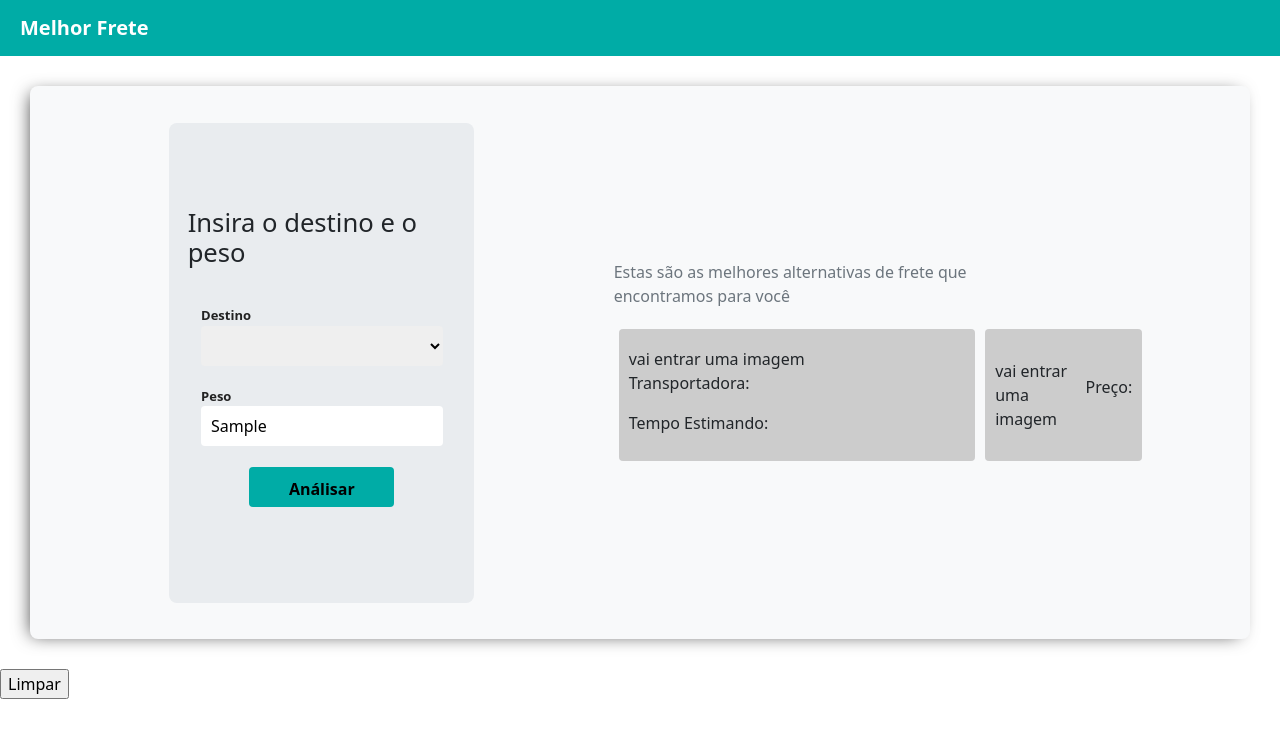
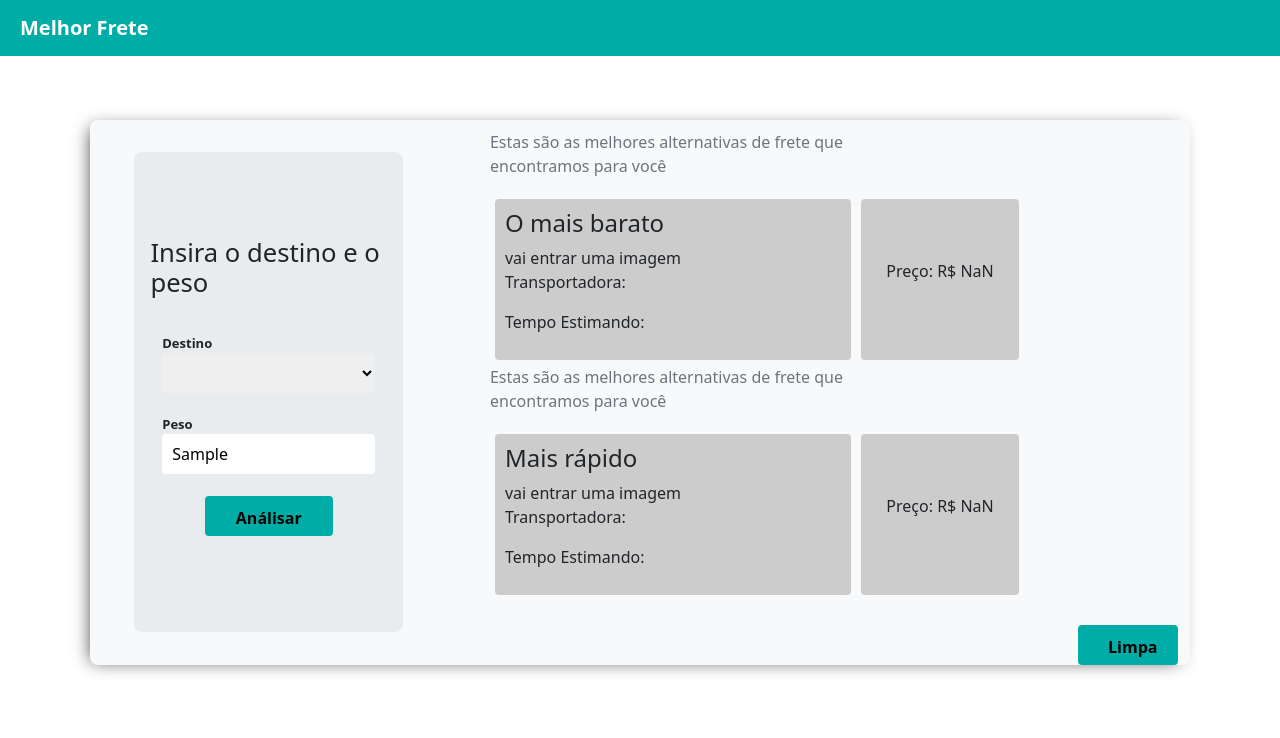
Before and after one commit to flaviosantospqri/desafio_coorlab_vueJs, a Vue app in the folder code/: page / in a window 1280 px wide. Both pictures are taken after typing "Sample" into the empty fields and a click on the input "Análisar". Shown: the top 738 px of the page. Built offline with nearby package versions, Linux system fonts and the light colour scheme; data requests are answered from the project's data file.

Commit message:
feat: Render cards and impl logic to format number

```diff
--- a/code/src/App.vue
+++ b/code/src/App.vue
@@ -3,10 +3,6 @@
     <BestTransport/>
     <div class="container-body-page">
       <FormTransportPage/>
-      <ItemCard/>
-    </div>
-    <div class="btn-clear">
-      <input type="button" onclick="" value="Limpar">
     </div>
   </div>
 </template>
@@ -14,14 +10,12 @@
 <script>
 import BestTransport from './components/BestTransport.vue'
 import FormTransportPage from './components/FormTransportPage.vue';
-import ItemCard from './components/ItemCard.vue';
 
 export default {
   name: 'App',
   components: {
     BestTransport,
     FormTransportPage,
-    ItemCard
   },
 }
 </script>
@@ -29,10 +23,13 @@ export default {
 <style>
     .container-body-page{
       display: flex;
+      max-width: 1100px;
       align-items: center;
       justify-content: space-evenly;
       background-color: #F8F9FA;
-      margin: 30px;
+      margin: 0 auto;
+      flex-wrap: wrap;
+      margin-top: 5%;
       border-radius: 8px;
       box-shadow: -5px 2px 18px -6px rgba(0,0,0,0.75);
 ;
--- a/code/src/components/BestTransport.vue
+++ b/code/src/components/BestTransport.vue
@@ -10,6 +10,7 @@
 </template>
 
 <script>
+
 import {
   BNavbar,
   BNavbarBrand,
--- a/code/src/components/FormTransportPage.vue
+++ b/code/src/components/FormTransportPage.vue
@@ -1,4 +1,5 @@
 <template>
+  <div class="container">
     <div class="containerForm">
       <h1 class="title">Insira o destino e o peso</h1>
       <form class="form" @submit="getInfomation">
@@ -29,14 +30,51 @@
         </div>
       </form>
     </div>
+    <div class="container-component">
+      <div>
+        <ItemCard
+          v-if="show"
+          :message="msgPrice"
+          :leadTime="lowPrice.lead_time"
+          :price="valueDelivery"
+          :tranpostName="lowPrice.name"
+        ></ItemCard>
+      </div>
+      <div>
+        <ItemCard
+          v-if="show"
+          :message="msgFast"
+          :leadTime="fastDelivered.lead_time"
+          :price="valueDelivery"
+          :tranpostName="fastDelivered.name"
+        ></ItemCard>
+      </div>
+    </div>
+    <div class="btn-clear">
+        <input
+          type="button"
+          @click="clear(e)"
+          class="submit-req-btn"
+          value="Limpar"
+        />
+      </div>
+  </div>
 </template>
 
+
+
 <script>
+import ItemCard from "./ItemCardLowPrice.vue";
+
 export default {
   name: "FormTransportPage",
-
+  components: {
+    ItemCard,
+  },
   data() {
     return {
+      msgPrice: "O mais barato",
+      msgFast: "Mais rápido",
       citys: null,
       weight: null,
       datas: null,
@@ -44,8 +82,11 @@ export default {
       lowPrice: null,
       fastDelivered: null,
       listCities: [],
+      show: false,
+      valueDelivery: null,
     };
   },
+
   methods: {
     async getCitys() {
       const req = await fetch("http://localhost:3000/transport");
@@ -69,8 +110,17 @@ export default {
 
     selectedCity(dataUser) {
       this.listCities = this.datas.filter((a) => a.city == dataUser.city);
-      this.findLowPrice();
-      this.findFastDelivered();
+      this.analize();
+    },
+
+    calcuteValue(valuePrice) {
+      valuePrice = parseFloat(
+        valuePrice?.replace(/[^0-9-.]/g, "") * this.weight
+      );
+      return (this.valueDelivery = new Intl.NumberFormat("pt-BR", {
+        style: "currency",
+        currency: "BRL",
+      }).format(valuePrice));
     },
 
     findLowPrice() {
@@ -81,6 +131,7 @@ export default {
             ? a
             : b;
         }, 0);
+        this.calcuteValue(this.lowPrice.cost_transport_heavy);
       } else {
         this.lowPrice = this.listCities.reduce((a, b) => {
           return parseFloat(a.cost_transport_light) >
@@ -88,7 +139,9 @@ export default {
             ? a
             : b;
         }, 0);
+        this.calcuteValue(this.lowPrice.cost_transport_light);
       }
+
       return this.lowPrice;
     },
 
@@ -101,15 +154,48 @@ export default {
       }, 0);
       return this.fastDelivered;
     },
+    analize() {
+      this.show = true;
+    },
+    clear() {
+      this.show = false;
+    },
   },
 
   created() {
     this.getCitys();
   },
+  updated() {
+    this.findLowPrice();
+    this.findFastDelivered();
+  },
 };
 </script>
 
 <style scoped>
+.container {
+  display: flex;
+  width: 100%;
+  align-content: center;
+  justify-content: space-evenly;
+  animation: go-back 1s ease alternate;
+}
+@keyframes go-back {
+  from {
+    transform: translateX(100px);
+  }
+  to {
+    transform: translateX(0);
+  }
+}
+
+.container-component{
+  display: flex;
+  flex-direction: column;
+  align-items: center;
+  padding: 10px;
+  flex: 1;
+}
 .containerForm {
   display: flex;
   padding: 1.5%;
--- a/code/src/components/ItemCard.vue
+++ /dev/null
@@ -1,87 +0,0 @@
-<template>
-    <div class="container-card" :v-model="modelValue">
-        <div class="top-message">
-            <p>Estas são as melhores alternativas de frete que encontramos para você</p>
-        </div>
-        <div class="container-informations">
-            <section class="data-transport">
-                <h4>{{message}}</h4>
-                <div class="figure">
-                    <span>vai entrar uma imagem</span>
-                </div>
-               <p>Transportadora: <span>{{tranpostName}}</span></p>
-               <p>Tempo Estimando: <span>{{leadTime}}</span></p>
-            </section>
-            <section class="data-value">
-                <div class="figure">
-                    <span>vai entrar uma imagem</span>
-                </div>
-                <p> Preço: <span>{{price}}</span></p>
-            </section>
-        </div>
-    </div>
-
-</template>
-
-<script>
-    export default {
-        name: "ItemCard",
-
-        props: {
-            message:{
-                type: String,
-                required: true
-            },
-            tranpostName:{
-                type: String,
-                required: true
-            },
-            leadTime:{
-                type: String,
-                required: true
-            },
-            price:{
-                type: String,
-                required: true
-            }
-
-        },
-    }
-</script>
-
-<style>
-    .container-informations{
-        width: 100%;
-        padding: 5px;
-        display: flex;
-        justify-content: space-between;
-    }
-    .data-transport{
-        padding: 10px;
-        border-radius: 4px;
-        display: flex;
-        flex-direction: column;
-        align-content: center;
-        justify-content: center;
-        flex: 1;
-        background-color: #CCCCCC ;
-    }
-    .data-value{
-        display: flex;
-        border-radius: 4px;
-        align-items: center;
-        justify-content: center;
-        background-color: #CCCCCC ;
-        padding: 10px;
-        width: 30%;
-        margin-left: 10px;
-    }
-    .top-message{
-        display: flex;
-        text-align: left;
-        width: 80%;
-        color: #6C757D;
-        font-size: medium;
-        font-weight: lighter;
-    }
-</style>
--- /dev/null
+++ b/code/src/components/ItemCardLowPrice.vue
@@ -0,0 +1,115 @@
+<template>
+  <div class="container-card" :v-model="modelValue">
+    <div class="top-message">
+      <p>
+        Estas são as melhores alternativas de frete que encontramos para você
+      </p>
+    </div>
+    <div class="container-informations">
+      <section class="data-transport">
+        <h4>{{ message }}</h4>
+        <div class="figure">
+          <span>vai entrar uma imagem</span>
+        </div>
+        <p>
+          Transportadora: <span>{{ tranpostName }}</span>
+        </p>
+        <p>
+          Tempo Estimando: <span>{{ leadTime }}</span>
+        </p>
+      </section>
+      <section class="data-value">
+        <p>
+          Preço: <span>{{ price }}</span>
+        </p>
+      </section>
+    </div>
+  </div>
+</template>
+
+<script>
+export default {
+  name: "ItemCard",
+
+  props: {
+    message: {
+      type: String,
+      required: true,
+    },
+    tranpostName: {
+      type: String,
+      required: true,
+    },
+    leadTime: {
+      type: String,
+      required: true,
+    },
+    price: {
+      type: String,
+      required: true,
+    },
+  },
+};
+</script>
+
+<style>
+.container-informations {
+  width: 100%;
+  min-width: 400px;
+  padding: 5px;
+  display: flex;
+  justify-content: space-between;
+}
+.data-transport {
+  padding: 10px;
+  border-radius: 4px;
+  display: flex;
+  flex-direction: column;
+  align-content: center;
+  justify-content: center;
+  flex: 1;
+  background-color: #cccccc;
+}
+.data-value {
+  display: flex;
+  border-radius: 4px;
+  align-items: center;
+  justify-content: center;
+  background-color: #cccccc;
+  padding: 10px;
+  width: 30%;
+  margin-left: 10px;
+}
+.top-message {
+  display: flex;
+  text-align: left;
+  width: 80%;
+  color: #6c757d;
+  font-size: medium;
+  font-weight: lighter;
+}
+.container-card {
+  display: flex;
+  justify-content: space-evenly;
+  height: 100%;
+  flex-direction: column;
+  animation: go-back 1s ease alternate;
+}
+@keyframes go-back {
+  from {
+    transform: translateX(100px);
+  }
+  to {
+    transform: translateX(0);
+  }
+}
+.btn-clear {
+  align-self: flex-end;
+  background-color: #00aca6;
+  width: 100px;
+  text-align: center;
+  border-radius: 4px;
+  font-weight: 600;
+  cursor: pointer;
+}
+</style>
```
Lines whose indentation alone changed are shown as unchanged.
